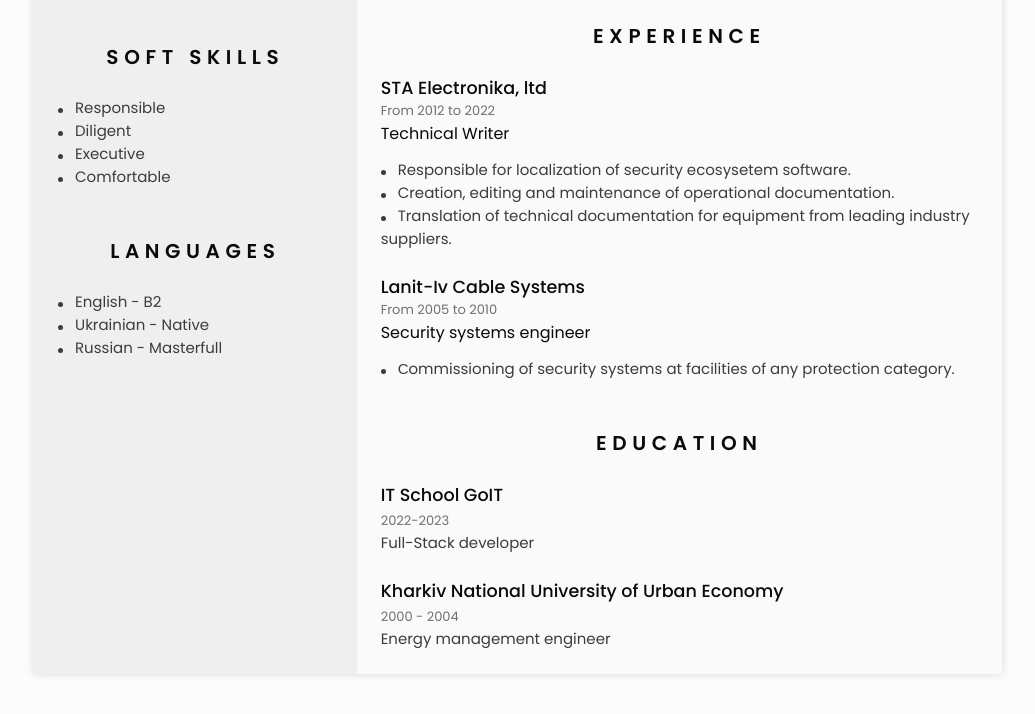
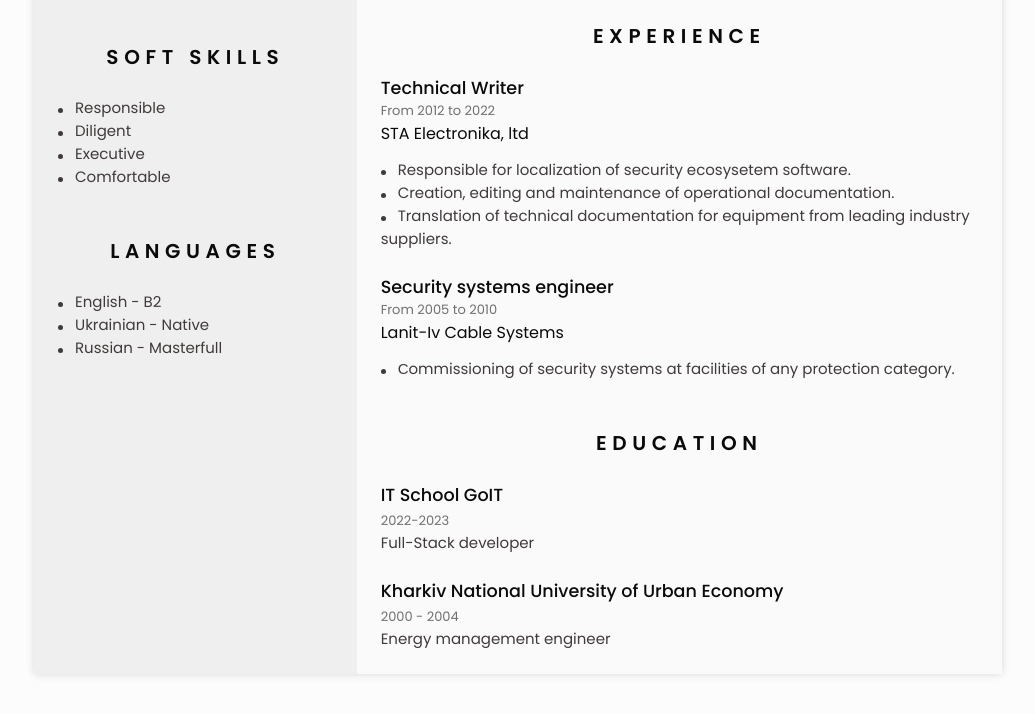
Before and after one commit to AM1007/Adaptive-CV, a plain HTML site: page index.html in a window 1280 px wide. Shown: the part 850-1564 px from the top of the page, without its empty margins (122-1157 px from the left). Drawn offline with nearby package versions, Linux system fonts and the light colour scheme.

Commit message:
Experience roles style edited

```diff
--- a/assets/css/styles.css
+++ b/assets/css/styles.css
@@ -87,6 +87,7 @@ body.scale-cv {
 
 .scale-cv .resume {
   max-width: 100%;
+
 }
 
 /* .scale-cv .bd-container {
--- a/index.html
+++ b/index.html
@@ -370,9 +370,9 @@
                 <div class="experience__data bd-grid">
                   <div class="experience__point">
                     <div>
-                      <h3 class="experience__title">STA Electronika, ltd</h3>
+                      <h3 class="experience__title">Technical Writer</h3>
                       <span class="experience__period">From 2012 to 2022</span>
-                      <p class="experience__role">Technical Writer</p>
+                      <p class="experience__role">STA Electronika, ltd</p>
                     </div>
 
                   </div>
@@ -386,9 +386,9 @@
               <div class="experience__content">
                 <div class="experience__data bd-grid">
                   <div class="experience__point">
-                    <h3 class="experience__title">Lanit-Iv Cable Systems</h3>
+                    <h3 class="experience__title">Security systems engineer</h3>
                     <span class="experience__period">From 2005 to 2010</span>
-                    <p class="experience__role">Security systems engineer</p>
+                    <p class="experience__role">Lanit-Iv Cable Systems</p>
                   </div>
 
                   <p class="experience__description">
```
Also changed, not shown: 1 other file.
